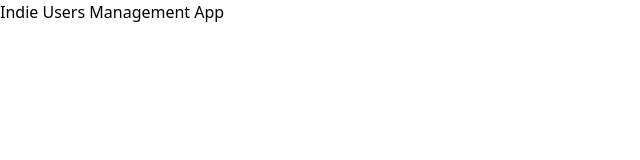
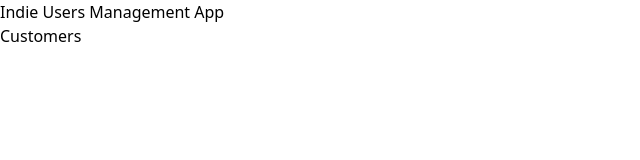
Before and after one commit to amcmax1/indie-users, a React app: page / in a window 1280 px wide. Shown: the top 160 px of the page, without its empty margins (0-640 px from the left). Built offline with nearby package versions, Linux system fonts and the light colour scheme.

Commit message:
build: react router packages added with changes to App and root elements

```diff
--- a/package.json
+++ b/package.json
@@ -26,6 +26,7 @@
   "dependencies": {
     "mini-css-extract-plugin": "^2.6.1",
     "react": "^18.1.0",
-    "react-dom": "^18.1.0"
+    "react-dom": "^18.1.0",
+    "react-router-dom": "^6.3.0"
   }
 }
--- a/src/App.js
+++ b/src/App.js
@@ -1,6 +1,12 @@
-console.log("App loaded");
-const App = () => (
-  <h1 className="font-bold underline">Indie Users Management App</h1>
-);
+import { Link } from "react-router-dom";
+
+const App = () => {
+  return (
+    <div>
+      <h1 className="font-bold underline">Indie Users Management App</h1>
+      <Link to="/customers">Customers</Link>
+    </div>
+  );
+};
 
 export default App;
--- a/src/index.js
+++ b/src/index.js
@@ -2,7 +2,19 @@ import React from "react";
 import { createRoot } from "react-dom/client";
 import App from "./App";
 import "./styles.css";
+import { BrowserRouter, Routes, Route } from "react-router-dom";
+import Customers from "./routes/customers";
+import CustomerDetails from "./routes/customerDetails";
 
 const container = document.getElementById("root");
 const root = createRoot(container);
-root.render(<App />);
+root.render(
+  <BrowserRouter>
+    <Routes>
+      <Route path="/" element={<App />}>
+        <Route path="customers" element={<Customers />} />
+        <Route path=":customerId" element={<CustomerDetails />} />
+      </Route>
+    </Routes>
+  </BrowserRouter>
+);
--- /dev/null
+++ b/src/routes/customerDetails.js
@@ -0,0 +1,3 @@
+export default function CustomerDetails() {
+  return <></>;
+}
--- /dev/null
+++ b/src/routes/customers.js
@@ -0,0 +1,3 @@
+export default function Customers() {
+  return <h2>Customers</h2>;
+}
```
Also changed, not shown: 1 other file (tests, documents, lock files or other folders).
